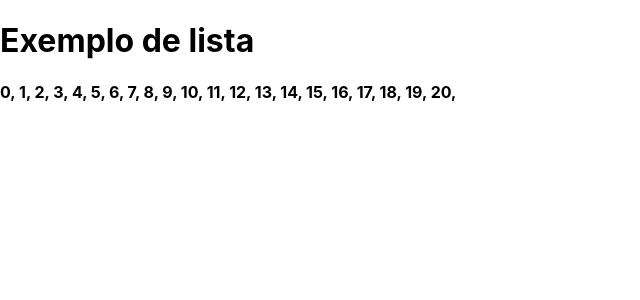
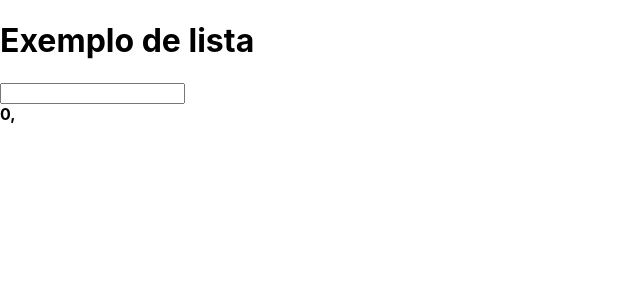
Before and after one commit to GustavoBozo/Cod3rFistProject, a Next.js app: page /basicos/lista in a window 1280 px wide. Shown: the top 300 px of the page, without its empty margins (0-640 px from the left). Built offline with nearby package versions, Linux system fonts and the light colour scheme.

Commit message:
Desafio Lista Span

```diff
--- a/pages/basicos/lista.jsx
+++ b/pages/basicos/lista.jsx
@@ -1,8 +1,14 @@
+import { useState } from 'react';
+
 export default function lista1() {
+    const [valor, setValor] = useState('')
+
     return (
         <div>
             <h1>Exemplo de lista</h1>
-            {gerarLista().map((item) => {
+            <input type="text"
+            onInput={e => setValor(e.target.value)} value={valor}/> <br />
+            {gerarLista(valor).map((item) => {
                 return (
                     <strong key={item}>{item}, </strong>
                 )
@@ -11,9 +17,10 @@ export default function lista1() {
     )
 }
 
-function gerarLista() {
+function gerarLista(valor = 10) {
     const lista = []
-    for(let i = 0; i <= 20; i++){
+
+    for(let i = 0; i <= valor; i++){
         const frase = i
         lista.push(frase)
     }
```
